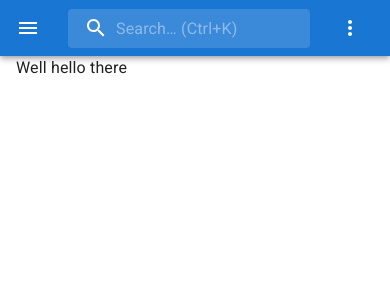
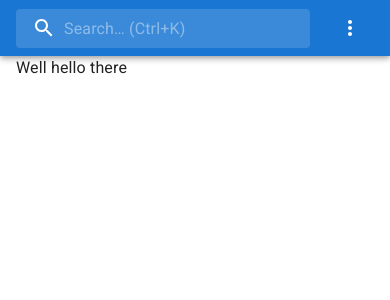
Before and after one commit to janoma/movie-notes, a React (Vite) app: page / in a window 390 px wide. Shown: the top 300 px of the page. Built offline with nearby package versions, Linux system fonts and the light colour scheme.

Commit message:
remove hamburger menu

```diff
--- a/src/components/TopMenu.tsx
+++ b/src/components/TopMenu.tsx
@@ -1,5 +1,4 @@
 import AccountCircle from "@mui/icons-material/AccountCircle";
-import MenuIcon from "@mui/icons-material/Menu";
 import MoreIcon from "@mui/icons-material/MoreVert";
 import SearchIcon from "@mui/icons-material/Search";
 import AppBar from "@mui/material/AppBar";
@@ -144,15 +143,6 @@
     <Box sx={{ flexGrow: 1 }}>
       <AppBar position="static">
         <Toolbar>
-          <IconButton
-            aria-label="open drawer"
-            color="inherit"
-            edge="start"
-            size="large"
-            sx={{ mr: 2 }}
-          >
-            <MenuIcon />
-          </IconButton>
           <Typography
             component="div"
             noWrap
```
